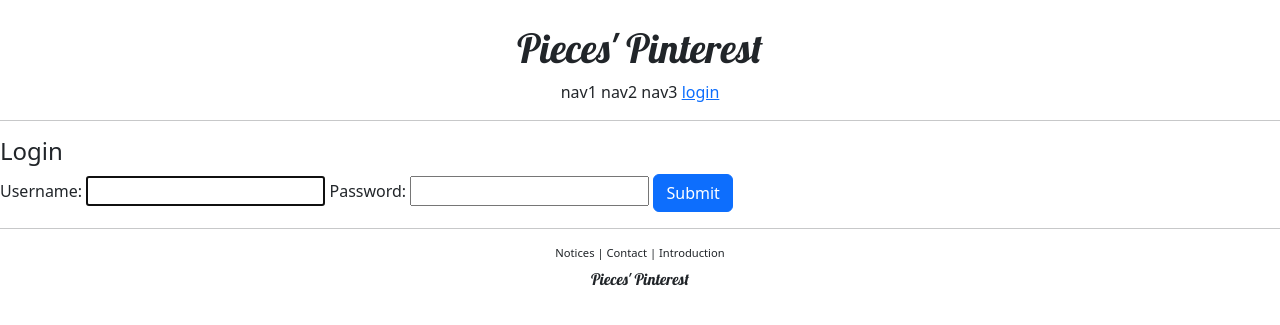
After one commit to Pieces98/Django_PinterestClone, a Django app: page /account/login/ in a window 1280 px wide. The commit adds this page. Shown: the top 325 px of the page. Run offline with Django 4.2, Linux system fonts and the light colour scheme.

Commit message:
django course ch.22 commit

```diff
--- /dev/null
+++ b/accountApp/templates/accountApp/login.html
@@ -0,0 +1,18 @@
+{% extends 'base.html' %}
+
+{% block content %}
+    <div>
+        <div>
+            <h4>Login</h4>
+        </div>
+        <div>
+            <form action="" method="post">
+                {% csrf_token %}
+
+                {{ form }}
+
+                <input type="submit" class="btn btn-primary">
+            </form>
+        </div>
+    </div>
+{% endblock %}
--- a/accountApp/urls.py
+++ b/accountApp/urls.py
@@ -1,3 +1,4 @@
+from django.contrib.auth.views import LoginView, LogoutView
 from django.urls import path
 
 from accountApp.views import hello_world, AccountCreateView
@@ -6,5 +7,9 @@ app_name = 'accountApp'
 
 urlpatterns = [
     path('hello_world/', hello_world, name='hello_world'),
+
+    path('login/', LoginView.as_view(template_name='accountApp/login.html'), name='login'),
+    path('logout/', LogoutView.as_view(), name='logout'),
     path('create/', AccountCreateView.as_view(), name='create')
+
 ]
--- a/piecesPinterest/settings.py
+++ b/piecesPinterest/settings.py
@@ -13,6 +13,8 @@ https://docs.djangoproject.com/en/4.2/ref/settings/
 from pathlib import Path
 import environ
 import os
+
+from django.urls import reverse_lazy
 
 env = environ.Env(
     # set casting, default value
@@ -138,3 +140,6 @@ STATICFILES_DIRS = [
 # https://docs.djangoproject.com/en/4.2/ref/settings/#default-auto-field
 
 DEFAULT_AUTO_FIELD = 'django.db.models.BigAutoField'
+
+LOGIN_REDIRECT_URL = reverse_lazy('accountApp:hello_world')
+LOGOUT_REDIRECT_URL = reverse_lazy('accountApp:login')
--- a/templates/header.html
+++ b/templates/header.html
@@ -6,6 +6,14 @@
         <span>nav1</span>
         <span>nav2</span>
         <span>nav3</span>
-        <span>nav4</span>
+        {% if not user.is_authenticated %}
+        <a href="{% url 'accountApp:login' %}?next={{ request.path }}">
+            <span>login</span>
+        </a>
+        {% else %}
+        <a href="{% url 'accountApp:logout' %}?next={{ request.path }}">
+            <span>logout</span>
+        </a>
+        {% endif %}
     </div>
 </div>
```
